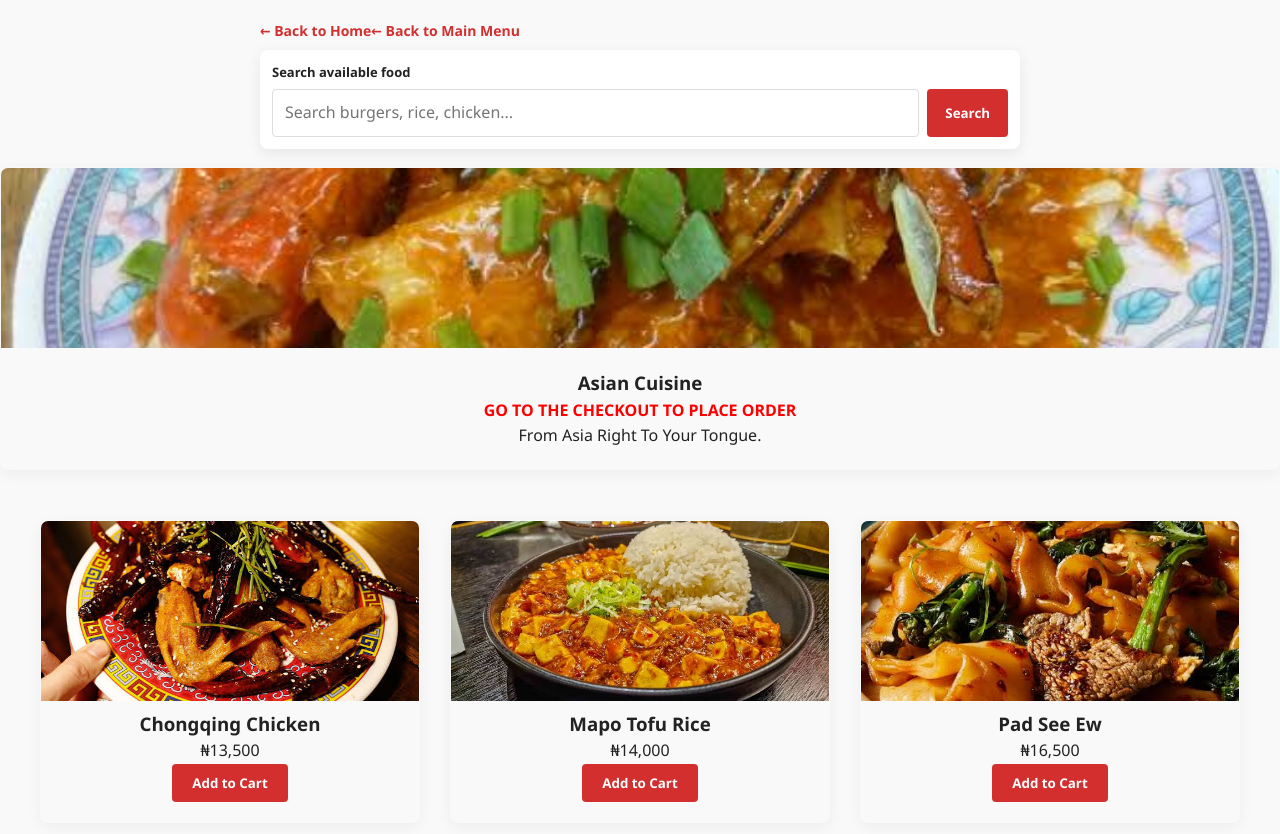
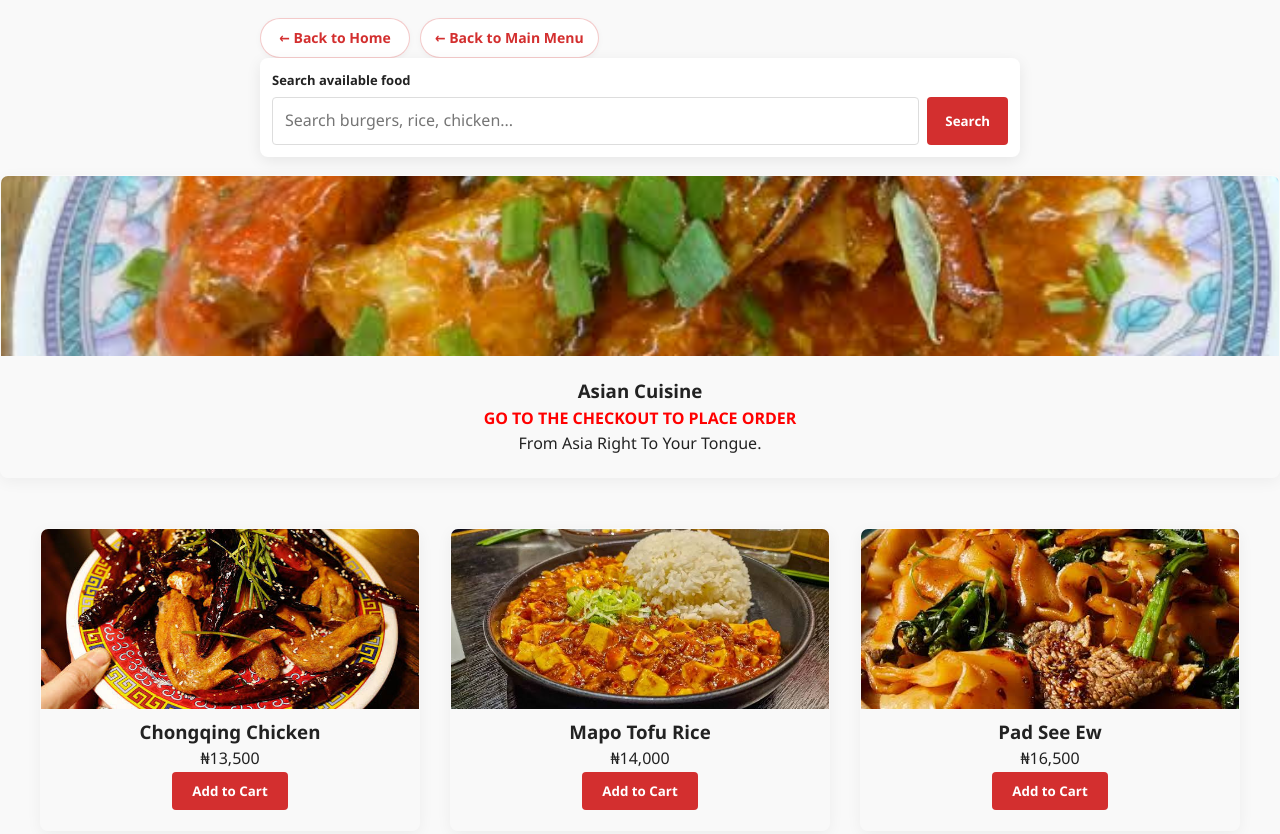
Before and after one commit to davhidakala-stack/David-restaurant-website, a website: page asian.html in a window 1280 px wide. Shown: the top 834 px of the page. Drawn offline with Linux system fonts and the light colour scheme; no server answers.

Commit message:
Updated website content

```diff
--- a/food-search.js
+++ b/food-search.js
@@ -135,14 +135,14 @@ function setupFoodSearch() {
         </form>`;
 
     const currentPage = window.location.pathname.split("/").pop();
-    if (currentPage !== "menu.html" && currentPage !== "order.html" && currentPage !== "present.html") {
+    if (currentPage !== "menu.html" && currentPage !== "order.html" && currentPage !== "index.html") {
         const menuLink = document.createElement("a");
         menuLink.href = "menu.html";
         menuLink.className = "back-to-menu";
         menuLink.textContent = "← Back to Main Menu";
 
         const homeLink = document.createElement("a");
-        homeLink.href = "present.html";
+        homeLink.href = "index.html";
         homeLink.className = "back-to-home";
         homeLink.textContent = "← Back to Home";
         search.prepend(homeLink);
--- a/present.css
+++ b/present.css
@@ -829,20 +829,34 @@ footer p {
 
 .back-to-menu,
 .back-to-home {
+    display: inline-flex;
+    align-items: center;
+    justify-content: center;
+    min-width: 150px;
+    padding: 8px 14px;
+    border: 1px solid rgba(211, 47, 47, 0.25);
+    border-radius: 999px;
+    background: #fff;
     color: var(--primary-red);
-    display: inline-block;
     font-size: 14px;
     font-weight: 700;
-    margin-bottom: 8px;
     text-decoration: none;
+    transition: all 0.25s ease;
+    box-shadow: 0 2px 6px rgba(0,0,0,0.04);
+}
+
+.back-to-menu + .back-to-home,
+.back-to-home + .back-to-menu {
+    margin-left: 10px;
 }
 
 .back-to-menu:hover,
 .back-to-menu:focus,
 .back-to-home:hover,
 .back-to-home:focus {
+    background: #fff5f5;
     color: var(--primary-dark);
-    text-decoration: underline;
+    transform: translateY(-1px);
 }
 
 .search-form {
--- a/server.js
+++ b/server.js
@@ -297,7 +297,7 @@ function createApplication(options = {}) {
             }
 
             if (request.method === "GET") {
-                const pathname = decodeURIComponent(url.pathname === "/" ? "/present.html" : url.pathname);
+                const pathname = decodeURIComponent(url.pathname === "/" ? "/index.html" : url.pathname);
                 const filePath = path.resolve(ROOT, `.${pathname}`);
                 const relativePath = path.relative(ROOT, filePath);
                 const allowedExtensions = new Set([".html", ".css", ".js", ".jpg", ".jpeg", ".png", ".webp"]);
```
Also changed, not shown: index.html (+1 -1 lines), menu.html (+1 -1 lines), staff.html (+1 -1 lines).
